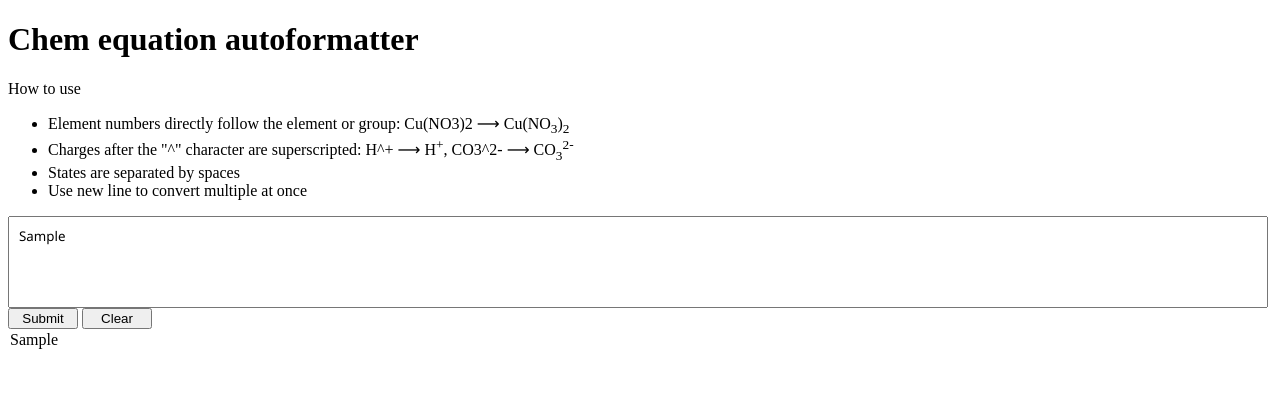
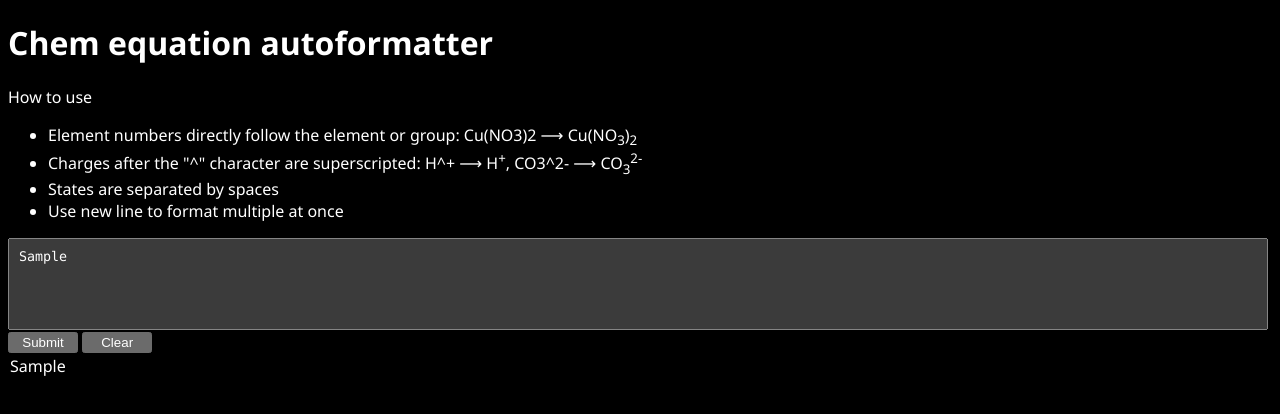
Before and after one commit to huj31415/chemEquationFormatter, a plain HTML site: page index.html in a window 1280 px wide. Both pictures are taken after typing "Sample" into the empty fields and a click on the button "Submit". Drawn offline with Linux system fonts and the light colour scheme.

Commit message:
dark mode

```diff
--- a/index.html
+++ b/index.html
@@ -15,7 +15,7 @@
     <li>Element numbers directly follow the element or group: Cu(NO3)2 ⟶ Cu(NO<sub>3</sub>)<sub>2</sub></li>
     <li>Charges after the "^" character are superscripted: H^+ ⟶ H<sup>+</sup>, CO3^2- ⟶ CO<sub>3</sub><sup>2-</sup></li>
     <li>States are separated by spaces</li>
-    <li>Use new line to convert multiple at once</li>
+    <li>Use new line to format multiple at once</li>
   </ul>
   <textarea id="formula" placeholder="CO3^2- (aq) + 2 H^+ (aq) ⟶ CO2 (g) + H2O (l)
 Na2CO3 (aq) + Cu(NO3)2 (aq) ⟶ CuCO3 (s) + 2 NaNO3 (aq)"></textarea>
--- a/script.js
+++ b/script.js
@@ -1,10 +1,12 @@
-const input = document.getElementById("formula");
-const output = document.getElementById("output");
-const submit = document.getElementById("submit");
-const clear = document.getElementById("clear");
+// todo: equation balance checker, name to formula translation
 
-function formatEq(equation) {
-  const fInput = input.value.split("\n").filter(n => n != "");
+const input = document.getElementById('formula');
+const outputTable = document.getElementById('output');
+const submit = document.getElementById('submit');
+const clear = document.getElementById('clear');
+
+function formatEq() {
+  const fInput = input.value.split('\n').filter(n => n != '');
   fInput.forEach((equation, i) => {
     const subscriptRegex = /([A-Z][a-z]?)(\d+)/g; // Matches elements followed by numbers (e.g., H2, O3)
     const superscriptRegex = /(\^)(-?\d*[+-]?)/g; // Matches superscripts with optional number and sign (e.g., ^2+, ^-2, ^+, ^-)
@@ -20,13 +22,12 @@ function formatEq(equation) {
         return `<sup>${number || ''}</sup>`; // Handle cases where number is empty (for ^+ or ^-)
       })
       // Format subscripts for numbers after parentheses
-      .replace(parenthesisSubscriptRegex, (match, closingParen, number) => {
+      .replace(parenthesisSubscriptRegex, (match, closeP, number) => {
         return `)<sub>${number}</sub>`;
       });
 
-    output.insertRow(0 + i).innerHTML = formattedEquation;
+    outputTable.insertRow(0 + i).innerHTML = formattedEquation;
   });
-  // return formattedEquation;
 }
 
 submit.onclick = () => formatEq();
@@ -41,7 +42,7 @@ input.onkeydown = (event) => {
 };
 
 clear.onclick = () => {
-  output.innerHTML = "";
+  outputTable.innerHTML = '';
 }
 
 // resize textarea
--- a/style.css
+++ b/style.css
@@ -1,3 +1,10 @@
+body {
+  font-family: 'Segoe UI';
+  color-scheme: dark;
+  background-color: black;
+  color: white;
+}
+
 textarea {
   width: calc(100% - 16px - 10px);
   /* width: 100%; */
@@ -6,8 +13,8 @@ textarea {
   overflow: hidden;  /* Hide scrollbar when not needed */
   padding: 10px;
   display: block;
+  font-family: 'Fira Code', 'Consolas', monospace;
   /* font-size: 16px; */
-  font-family: 'Segoe UI';
   resize: none; /* Prevent manual resizing */
 }
 
```
